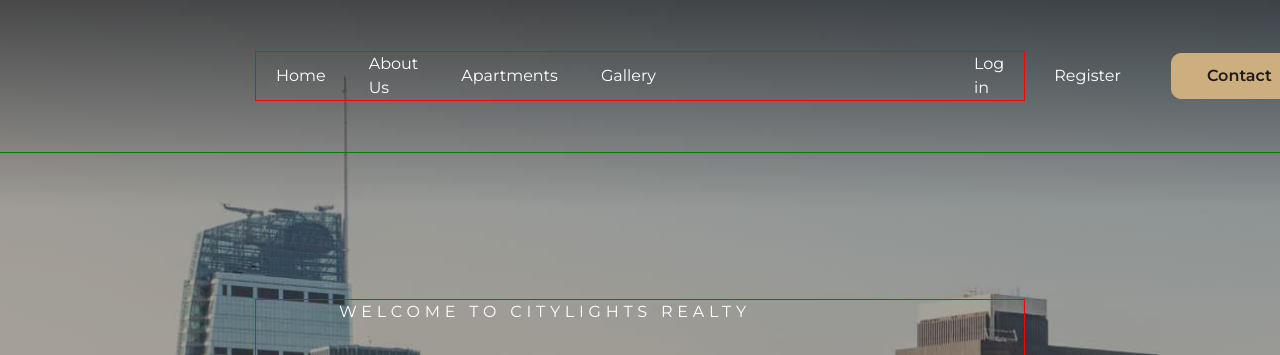
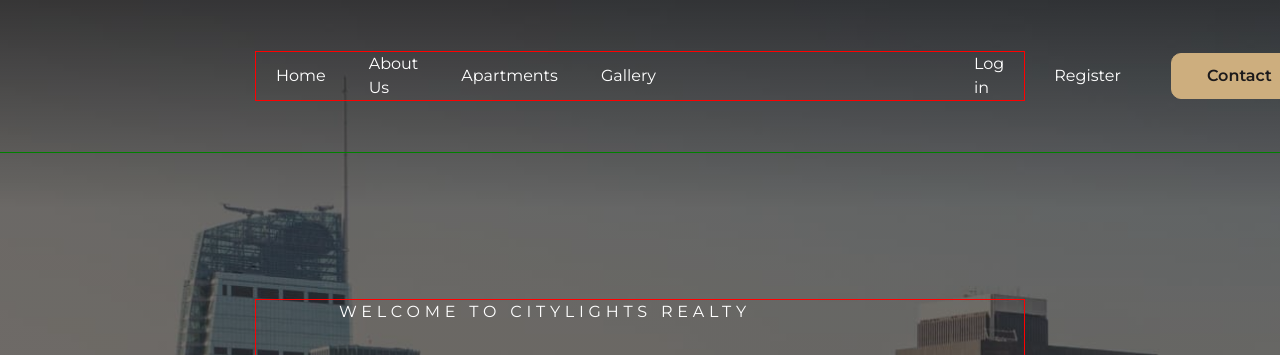
Before and after one commit to TetianaOgni/citylights-website, a website built with Vite: page src/index.html in a window 1280 px wide. Shown: the top 355 px of the page. Built offline with nearby package versions, Linux system fonts and the light colour scheme; a web font is replaced by a local one.

Commit message:
apply sadow to the hero-background

```diff
--- a/src/css/hero.css
+++ b/src/css/hero.css
@@ -2,11 +2,11 @@
   position: relative;
   padding-top: 300px;
   padding-bottom: 144px;
-  background-image:
-  /* linear-gradient(
+  background-image: linear-gradient(
       rgba(28, 26, 27, 0.4),
       rgba(28, 26, 27, 0.4)
-    ), */ url(../img/hero/bgr-hero.jpg);
+    ),
+    url(../img/hero/bgr-hero.jpg);
   background-repeat: no-repeat;
   background-size: cover;
   background-position: top left;
```
